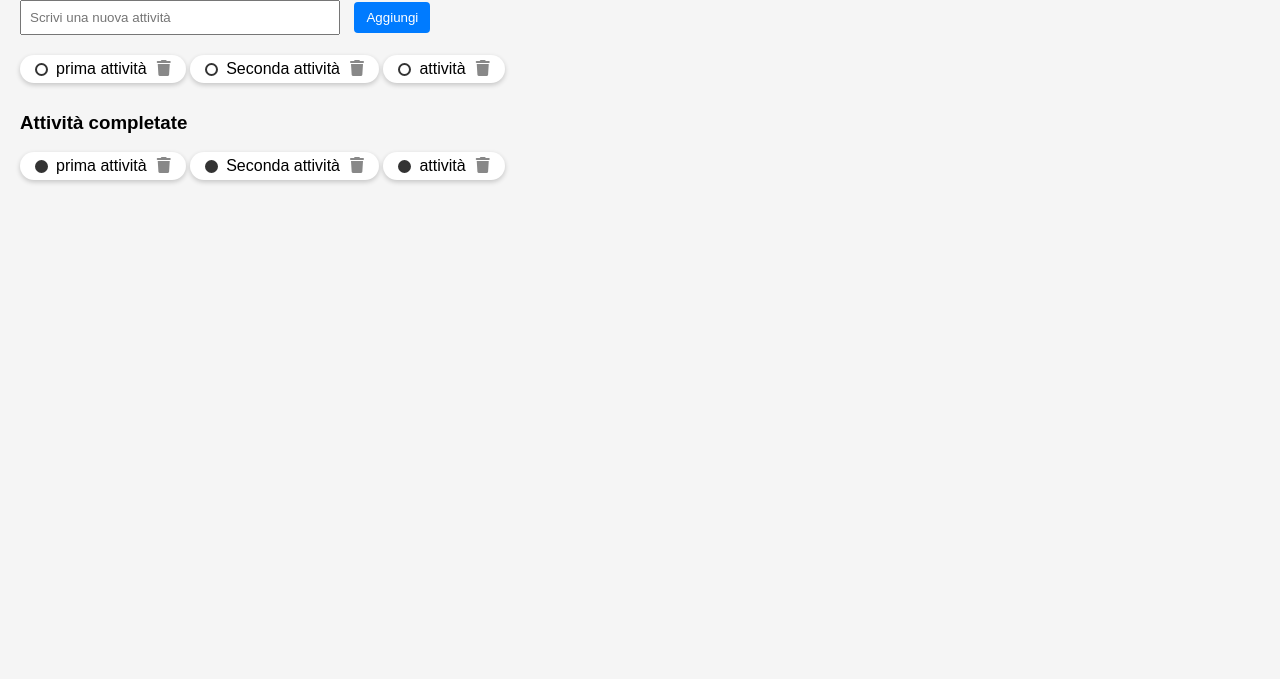
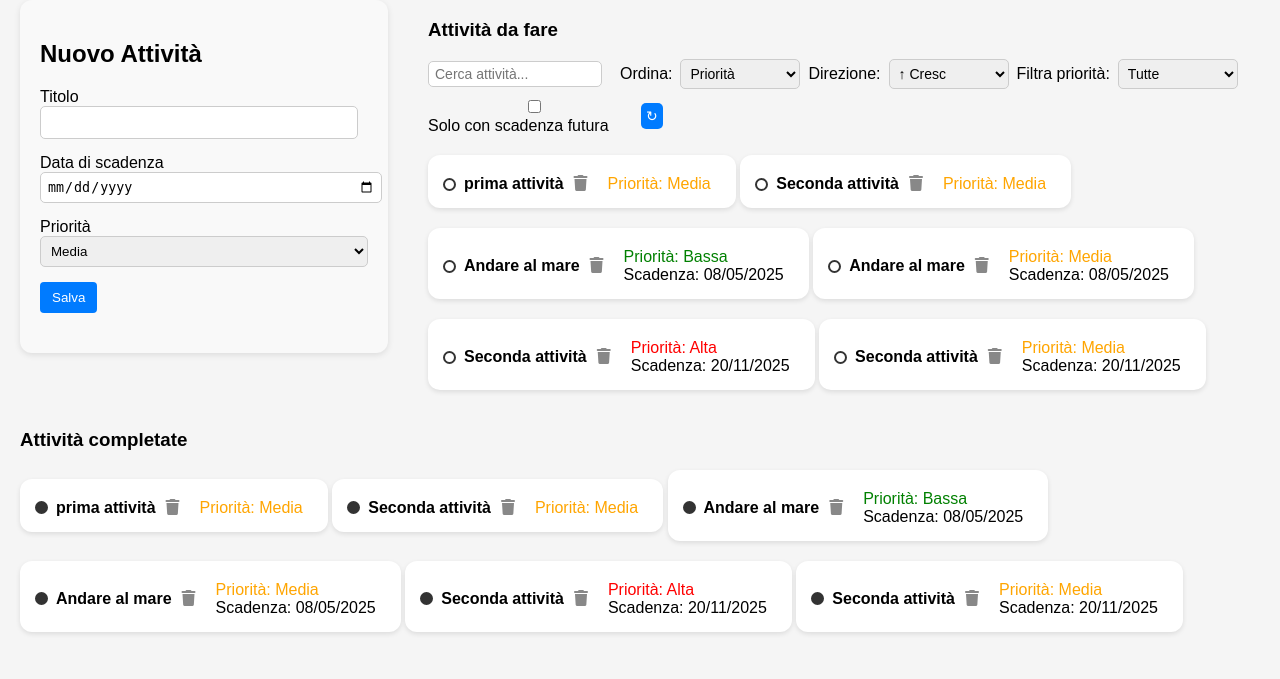
Before and after one commit to MattiaGuazzini07/ToDo-App, a Django app: template DjangoProject1/todo/templates/todo/home.html in a window 1280 px wide. Shown: the part 121-800 px from the top of the page. Run offline with Django 5.2, Linux system fonts and the light colour scheme; the template is opened without the code that fills it: values that come from a table or form of the project are taken from there, others are empty; data comes from the database, SQL or seed files in the repository.

Commit message:
Refactor task form and home view: simplify form fields, enhance error display, and improve task filtering and sorting functionality

```diff
--- a/DjangoProject1/todo/forms.py
+++ b/DjangoProject1/todo/forms.py
@@ -4,7 +4,7 @@ from .models import Task
 class TaskForm(forms.ModelForm):
     class Meta:
         model = Task
-        fields = ['title', 'description', 'due_date', 'priority', 'is_completed']
+        fields = ['title', 'due_date', 'priority']
         widgets = {
             'due_date': forms.DateInput(attrs={'type': 'date'}),
             'priority': forms.Select(),
--- a/DjangoProject1/todo/static/todo/style.css
+++ b/DjangoProject1/todo/static/todo/style.css
@@ -48,7 +48,7 @@ button:hover {
 }
 /* il bottone deve essere allineato  destra */
 .logout_button_container {
-    display: flex;
+    float: right;
     justify-content: flex-end;
     margin-top: 20px;
     border-radius: 100px;
@@ -73,6 +73,7 @@ button:hover {
 .delete-icon {
     color: #888;
     margin-left: 10px;
+    margin-right: 20px;
     text-decoration: none;
 }
 
@@ -85,3 +86,93 @@ button:hover {
     align-items: center;
     margin-bottom: 0px;
 }
+
+.field {
+    margin-bottom: 15px;
+}
+
+input, textarea, select {
+    width: 100%;
+    padding: 6px;
+    border-radius: 5px;
+    border: 1px solid #ccc;
+}
+
+.form-box {
+    background-color: #f9f9f9;
+    padding: 20px;
+    border-radius: 12px;
+    box-shadow: 0 2px 6px rgba(0,0,0,0.1);
+    max-width: 500px;
+    float: left;
+    margin-right: 40px;
+}
+
+.task-box {
+    background: #fff;
+    padding: 15px;
+    border-radius: 12px;
+    box-shadow: 0 2px 5px rgba(0, 0, 0, 0.1);
+    margin-bottom: 20px;
+    list-style-type: none;
+    min-width: 250px;
+}
+.task-box strong {
+    font-size: 16px;
+}
+.task-box div {
+    margin-top: 5px;
+}
+.task-box span {
+    display: inline-block;
+    margin-right: 10px;
+}
+
+.priority.low {
+    color: green;
+}
+.priority.medium {
+    color: orange;
+}
+.priority.high {
+    color: red;
+}
+.order-form {
+  display: flex;
+  gap: 8px;
+  align-items: center;
+  margin-bottom: 20px;
+  flex-wrap: wrap;
+}
+
+.small-select {
+  padding: 4px 6px;
+  font-size: 14px;
+  border-radius: 5px;
+  width: auto; /* 👈 importante */
+  min-width: 120px; /* 👈 larghezza minima elegante */
+  max-width: 160px;
+}
+
+.small-button {
+  padding: 4px 10px;
+  font-size: 14px;
+  border-radius: 5px;
+  background-color: #007bff;
+  color: white;
+  border: none;
+  cursor: pointer;
+}
+
+.order-form select,
+.order-form button {
+  padding: 5px;
+  border-radius: 5px;
+}
+
+input[name="q"] {
+  padding: 4px 6px;
+  font-size: 14px;
+  border-radius: 5px;
+  min-width: 150px;
+}
--- a/DjangoProject1/todo/templates/todo/home.html
+++ b/DjangoProject1/todo/templates/todo/home.html
@@ -15,40 +15,120 @@
         <button type="submit">Logout</button>
     </form>
 </div>
+{% if form.errors %}
+  <div style="color: red; margin-bottom: 10px;">
+    <strong>Attenzione:</strong>
+    <ul>
+      {% for field in form %}
+        {% for error in field.errors %}
+          <li><strong>{{ field.label }}:</strong> {{ error }}</li>
+        {% endfor %}
+      {% endfor %}
+      {% for error in form.non_field_errors %}
+        <li>{{ error }}</li>
+      {% endfor %}
+    </ul>
+  </div>
+{% endif %}
+<div class="form-box">
+    <h2>Nuovo Attività</h2>
+    <form method="post">
+        {% csrf_token %}
 
-<form method="post">
-    {% csrf_token %}
-    <input type="text" name="title" placeholder="Scrivi una nuova attività">
-    <button type="submit">Aggiungi</button>
+        <div class="field">
+            <label for="{{ form.title.id_for_label }}">Titolo</label><br>
+            {{ form.title }}
+        </div>
+
+        <div class="field">
+            <label for="{{ form.due_date.id_for_label }}">Data di scadenza</label><br>
+            {{ form.due_date }}
+        </div>
+
+        <div class="field">
+            <label for="{{ form.priority.id_for_label }}">Priorità</label><br>
+            {{ form.priority }}
+        </div>
+        <button type="submit">Salva</button>
+    </form>
+</div>
+
+<h3>Attività da fare</h3>
+<form method="get" class="order-form">
+    <input type="text" name="q" placeholder="Cerca attività..." value="{{ search_query }}" class="small-select">
+  <label for="order_by">Ordina:</label>
+  <select name="order_by" id="order_by" class="small-select">
+    <option value="priority" {% if order_by == 'priority' %}selected{% endif %}>Priorità</option>
+    <option value="due_date" {% if order_by == 'due_date' %}selected{% endif %}>Scadenza</option>
+    <option value="created_at" {% if order_by == 'created_at' %}selected{% endif %}>Creato</option>
+    <option value="title" {% if order_by == 'title' %}selected{% endif %}>Titolo</option>
+  </select>
+
+  <label for="order_dir">Direzione:</label>
+  <select name="order_dir" id="order_dir" class="small-select">
+    <option value="asc" {% if order_dir == 'asc' %}selected{% endif %}>↑ Cresc</option>
+    <option value="desc" {% if order_dir == 'desc' %}selected{% endif %}>↓ Decr</option>
+  </select>
+
+    <label for="priority">Filtra priorità:</label>
+    <select name="priority" id="priority" class="small-select">
+      <option value="">Tutte</option>
+      <option value="high" {% if priority_filter == 'high' %}selected{% endif %}>Alta</option>
+      <option value="medium" {% if priority_filter == 'medium' %}selected{% endif %}>Media</option>
+      <option value="low" {% if priority_filter == 'low' %}selected{% endif %}>Bassa</option>
+    </select>
+
+<label>
+  <input type="checkbox" name="only_future" {% if only_future %}checked{% endif %}>
+  Solo con scadenza futura
+</label>
+
+
+  <button type="submit" class="small-button">↻</button>
 </form>
 
 <ul>
     {% for task in tasks_da_fare %}
-        <li>
-            <a href="{% url 'complete_task' task.id %}" class="circle"></a>
-            {{ task.title }}
+    <li class="task-box">
+        <div style="display: flex; align-items: center;">
+            <a href="{% url 'complete_task' task.id %}" class="circle" title="Completa"></a>
+            <strong style="margin-right: auto;">{{ task.title }}</strong>
             <a href="{% url 'delete_task' task.id %}" class="delete-icon" title="Elimina">
                 <i class="fas fa-trash"></i>
             </a>
-        </li>
-        {% empty %}
-        <li>Nessuna attività da fare</li>
+        </div>
+        <div>
+            <span class="priority {{ task.priority }}">Priorità: {{ task.get_priority_display }}</span><br>
+            {% if task.due_date %}
+                <span>Scadenza: {{ task.due_date|date:"d/m/Y" }}</span>
+            {% endif %}
+        </div>
+    </li>
+    {% empty %}
+    <li>Nessun task da fare.</li>
     {% endfor %}
 </ul>
 
 <h3>Attività completate</h3>
 <ul>
     {% for task in tasks_fatti %}
-        <li>
-            <a href="{% url 'uncomplete_task' task.id %}" class="circle completed"></a>
-            {{ task.title }}
+    <li class="task-box">
+        <div style="display: flex; align-items: center;">
+            <a href="{% url 'uncomplete_task' task.id %}" class="circle completed" title="Sgna come da fare"></a>
+            <strong style="margin-right: auto;">{{ task.title }}</strong>
             <a href="{% url 'delete_task' task.id %}" class="delete-icon" title="Elimina">
                 <i class="fas fa-trash"></i>
             </a>
-        </li>
-
+        </div>
+        <div>
+            <span class="priority {{ task.priority }}">Priorità: {{ task.get_priority_display }}</span><br>
+            {% if task.due_date %}
+                <span>Scadenza: {{ task.due_date|date:"d/m/Y" }}</span>
+            {% endif %}
+        </div>
+    </li>
     {% empty %}
-        <li>Nessuna attività completata</li>
+    <li>Nessun task completato.</li>
     {% endfor %}
 </ul>
 </body>
```
Also changed, not shown: DjangoProject1/todo/views.py (+54 -9 lines), DjangoProject1/db.sqlite3. Lines whose indentation alone changed are shown as unchanged.
